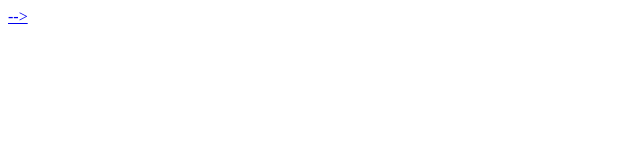
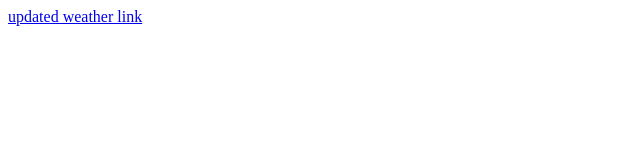
Before and after one commit to BrandinO771/Portfolio1, a plain HTML site: page index.html in a window 1280 px wide. Shown: the whole page, without its empty margins (0-640 px from the left). Drawn offline with Linux system fonts and the light colour scheme.

Commit message:
Update index.html

```diff
--- a/index.html
+++ b/index.html
@@ -30,7 +30,7 @@
 
 <a href="   Weather Project/Landing Pg/index>
 
-
+<a href="   Weather Project/Landing Pg/index>updated weather link</a>
 
 
   <!-- <h1>Hello World!</h1> -->
```
